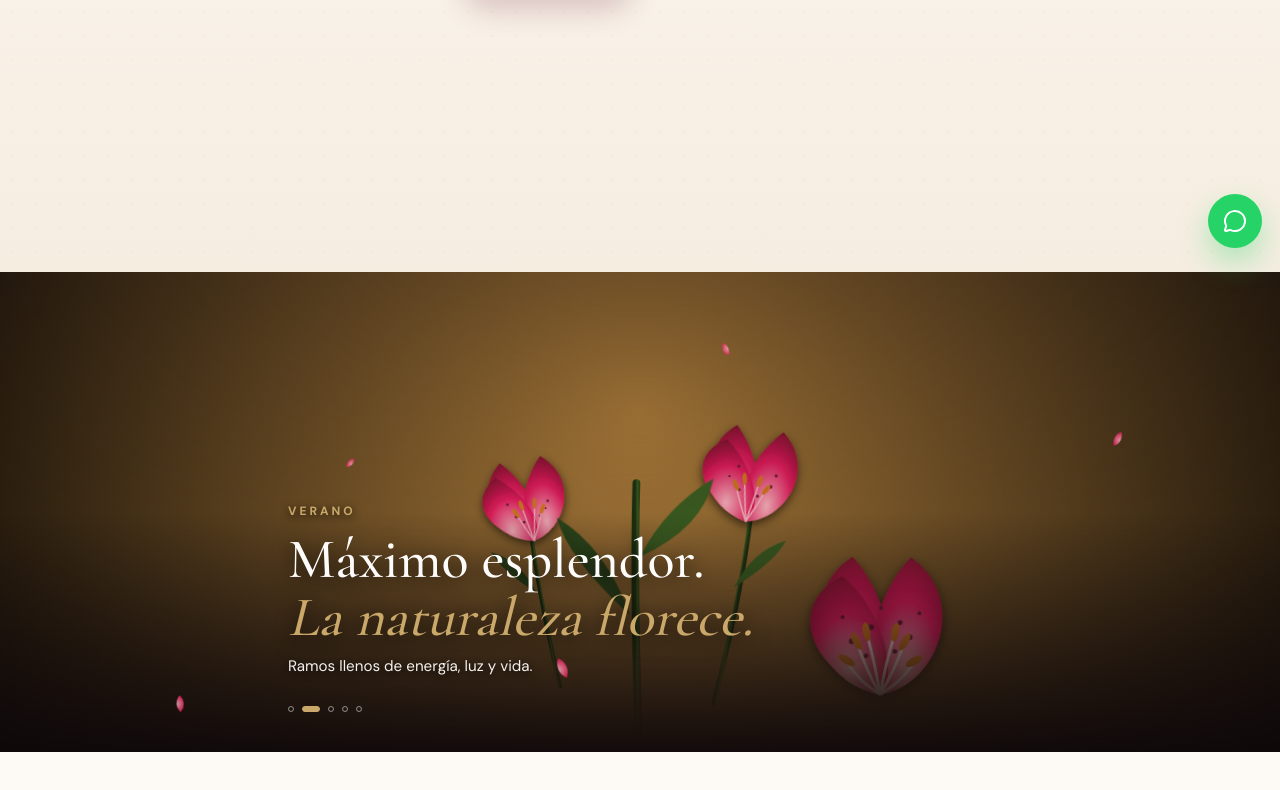
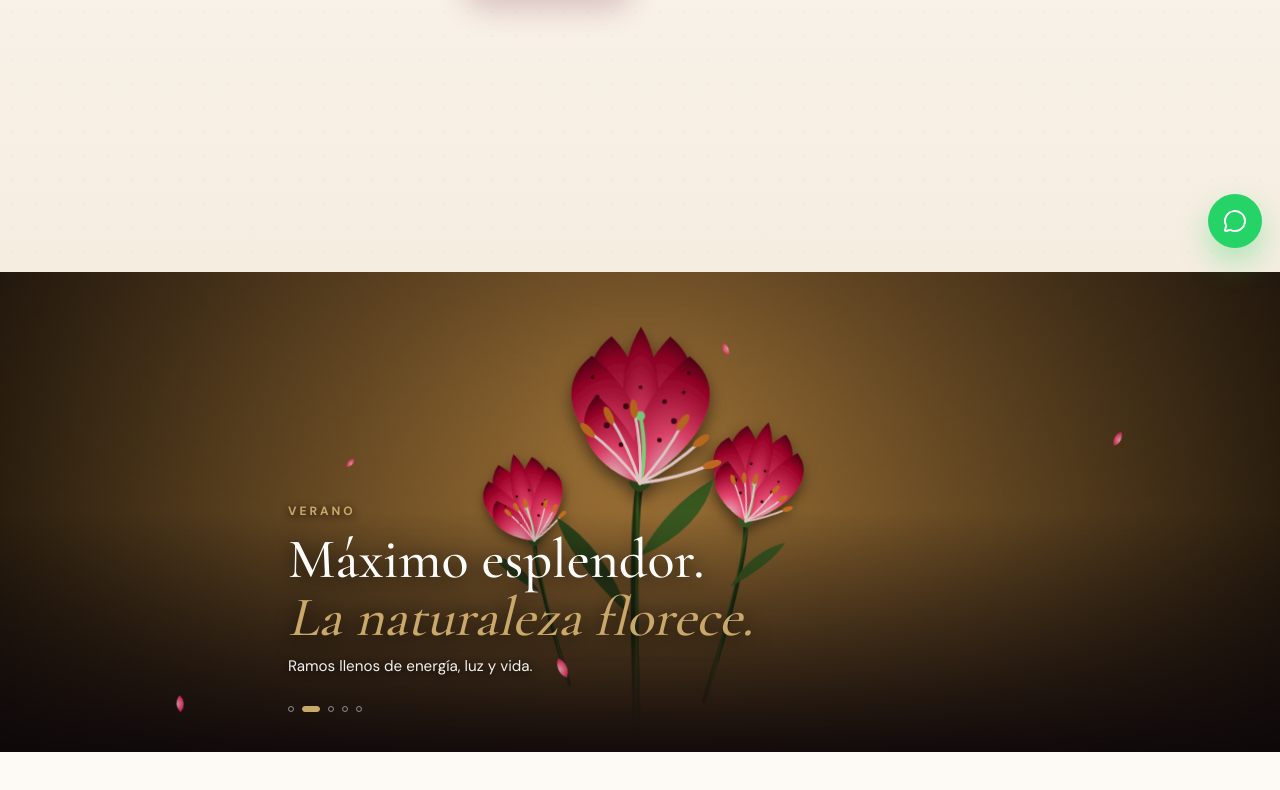
Before and after one commit to Enrique-designweb/aris-eternal-flowers, a Next.js app: page / in a window 1280 px wide. Shown: the part 528-1318 px from the top of the page. Built offline with nearby package versions, Linux system fonts and the light colour scheme.

Commit message:
Rediseño de lirios realistas, correccion de tallos y animacion de viento

```diff
--- a/components/blooming-flower.tsx
+++ b/components/blooming-flower.tsx
@@ -16,141 +16,146 @@ export function BloomingFlower({ season }: { season: number }) {
             <stop offset="100%" stopColor="#1e3310" />
           </linearGradient>
 
-          {/* Gradiente realista para los pétalos del lirio */}
-          <radialGradient id="petalGrad" cx="50%" cy="80%" r="80%">
-            <stop offset="0%" stopColor="#ffb6c1" /> {/* Rosa claro en la base */}
-            <stop offset="60%" stopColor="#e81c5e" /> {/* Rosa vibrante */}
-            <stop offset="100%" stopColor="#8c1133" /> {/* Borde más oscuro */}
+          {/* Gradiente realista del lirio: claro en el centro, vibrante afuera */}
+          <radialGradient id="petalGrad" cx="50%" cy="100%" r="100%">
+            <stop offset="0%" stopColor="#ffe6eb" />
+            <stop offset="40%" stopColor="#ff4d79" />
+            <stop offset="85%" stopColor="#b3002d" />
+            <stop offset="100%" stopColor="#66001a" />
           </radialGradient>
 
-          <radialGradient id="petalGold" cx="50%" cy="80%" r="80%">
-            <stop offset="0%" stopColor="#fff8d6" />
-            <stop offset="50%" stopColor="#f5c518" />
-            <stop offset="100%" stopColor="#c9a86a" />
+          <radialGradient id="petalGold" cx="50%" cy="100%" r="100%">
+            <stop offset="0%" stopColor="#ffffff" />
+            <stop offset="40%" stopColor="#fce38a" />
+            <stop offset="85%" stopColor="#c9a86a" />
+            <stop offset="100%" stopColor="#7a5c29" />
           </radialGradient>
 
           <filter id="softShadow" x="-20%" y="-20%" width="140%" height="140%">
-            <feDropShadow dx="0" dy="5" stdDeviation="6" floodColor="#000" floodOpacity="0.6" />
+            <feDropShadow dx="0" dy="8" stdDeviation="8" floodColor="#000" floodOpacity="0.5" />
           </filter>
         </defs>
 
         {/* --- LIRIO IZQUIERDO --- */}
-        <g className="lily lily-left" transform="translate(140, 280) scale(0.7) rotate(-10)">
-          <path className="stem" d="M0,220 Q-10,50 0,-50" stroke="url(#stemGrad)" strokeWidth="6" fill="none" strokeLinecap="round" />
+        <g className="lily lily-left" transform="translate(140, 280) scale(0.7) rotate(-15)">
+          <path className="stem" d="M0,220 Q-10,50 0,0" stroke="url(#stemGrad)" strokeWidth="6" fill="none" strokeLinecap="round" />
           <path className="leaf" d="M-5,80 Q-50,40 -60,10 Q-20,30 -5,80" fill="#2e4a1c" />
-          <g className="flower-head" transform="translate(0, -50)" filter="url(#softShadow)">
-            {/* 6 Pétalos (3 traseros, 3 frontales) */}
-            <path className="petal p-back" d="M0,0 C-40,-20 -70,-80 -30,-120 C10,-80 20,-20 0,0" fill="url(#petalGrad)" />
-            <path className="petal p-back" d="M0,0 C40,-20 70,-80 30,-120 C-10,-80 -20,-20 0,0" fill="url(#petalGrad)" />
-            <path className="petal p-back" d="M0,0 C-50,-10 -80,-60 -40,-90 C0,-60 20,-10 0,0" fill="url(#petalGrad)" transform="rotate(180)" />
 
-            <path className="petal p-front" d="M0,0 C-50,-10 -80,-80 -30,-120 C10,-80 20,-10 0,0" fill="url(#petalGrad)" />
-            <path className="petal p-front" d="M0,0 C50,-10 80,-80 30,-120 C-10,-80 -20,-10 0,0" fill="url(#petalGrad)" />
-            <path className="petal p-front" d="M0,0 C-60,-20 -90,-70 -40,-100 C0,-70 20,-20 0,0" fill="url(#petalGrad)" transform="rotate(180)" />
+          <g className="flower-head" filter="url(#softShadow)">
+            {/* Receptáculo (Base verde que une todo) */}
+            <path className="receptacle" d="M-10,0 Q0,15 10,0 L5,-10 L-5,-10 Z" fill="#2e4a1c" />
 
-            {/* Puntos característicos del lirio */}
-            <g className="flower-spots" fill="#6d1f3a" opacity="0.6">
-              <circle cx="-10" cy="-30" r="2" />
-              <circle cx="-20" cy="-40" r="2.5" />
-              <circle cx="15" cy="-35" r="2" />
-              <circle cx="25" cy="-45" r="1.5" />
-              <circle cx="-30" cy="-60" r="2" />
-              <circle cx="30" cy="-55" r="2" />
+            {/* 3 Pétalos Traseros */}
+            <path className="petal p-back" d="M0,0 C-30,-30 -60,-90 -25,-120 C10,-90 20,-30 0,0" fill="url(#petalGrad)" />
+            <path className="petal p-back" d="M0,0 C30,-30 60,-90 25,-120 C-10,-90 -20,-30 0,0" fill="url(#petalGrad)" />
+            <path className="petal p-back" d="M0,0 C-20,-40 -20,-100 0,-130 C20,-100 20,-40 0,0" fill="url(#petalGrad)" />
+
+            {/* 3 Pétalos Frontales (Más abiertos) */}
+            <path className="petal p-front" d="M0,0 C-40,-20 -80,-70 -45,-100 C-10,-70 10,-20 0,0" fill="url(#petalGrad)" />
+            <path className="petal p-front" d="M0,0 C40,-20 80,-70 45,-100 C10,-70 -10,-20 0,0" fill="url(#petalGrad)" />
+            <path className="petal p-front" d="M0,0 C-30,-10 -70,-40 -40,-70 C0,-40 10,-10 0,0" fill="url(#petalGrad)" transform="rotate(180)" />
+
+            {/* Puntos oscuros del lirio */}
+            <g className="flower-spots" fill="#4a0014" opacity="0.6">
+              <circle cx="-15" cy="-30" r="2" /><circle cx="-25" cy="-45" r="2.5" />
+              <circle cx="15" cy="-35" r="2" /><circle cx="25" cy="-50" r="2.5" />
+              <circle cx="-30" cy="-60" r="1.5" /><circle cx="30" cy="-55" r="1.5" />
+              <circle cx="-10" cy="-70" r="2" /><circle cx="10" cy="-75" r="2" />
             </g>
 
             {/* Estambres */}
             <g className="flower-center">
-              <path d="M0,0 Q-10,-20 -20,-45" stroke="#ffb6c1" strokeWidth="2" fill="none" />
-              <ellipse cx="-20" cy="-45" rx="3" ry="8" fill="#d97a24" transform="rotate(-30 -20 -45)" />
-
-              <path d="M0,0 Q10,-20 20,-45" stroke="#ffb6c1" strokeWidth="2" fill="none" />
-              <ellipse cx="20" cy="-45" rx="3" ry="8" fill="#d97a24" transform="rotate(30 20 -45)" />
-
-              <path d="M0,0 Q-5,-25 -10,-55" stroke="#ffb6c1" strokeWidth="2" fill="none" />
-              <ellipse cx="-10" cy="-55" rx="3" ry="8" fill="#d97a24" transform="rotate(-10 -10 -55)" />
-
-              <path d="M0,0 Q5,-25 10,-55" stroke="#ffb6c1" strokeWidth="2" fill="none" />
-              <ellipse cx="10" cy="-55" rx="3" ry="8" fill="#d97a24" transform="rotate(10 10 -55)" />
+              {/* Pistilo central */}
+              <path d="M0,0 Q5,-20 0,-50" stroke="#90ee90" strokeWidth="3" fill="none" strokeLinecap="round" />
+              <circle cx="0" cy="-50" r="3" fill="#90ee90" />
+              {/* 6 Estambres con polen */}
+              {[-30, -15, 15, 30, -45, 45].map((angle, i) => (
+                <g key={i} transform={`rotate(${angle})`}>
+                  <path d="M0,0 Q10,-25 15,-55" stroke="#ffe4e1" strokeWidth="2" fill="none" strokeLinecap="round" />
+                  <ellipse cx="15" cy="-55" rx="3" ry="7" fill="#d97a24" transform="rotate(15 15 -55)" />
+                </g>
+              ))}
             </g>
           </g>
         </g>
 
         {/* --- LIRIO DERECHO --- */}
-        <g className="lily lily-right" transform="translate(360, 260) scale(0.8) rotate(10)">
-          <path className="stem" d="M0,240 Q15,50 0,-60" stroke="url(#stemGrad)" strokeWidth="6" fill="none" strokeLinecap="round" />
+        <g className="lily lily-right" transform="translate(360, 260) scale(0.8) rotate(12)">
+          <path className="stem" d="M0,240 Q15,50 0,0" stroke="url(#stemGrad)" strokeWidth="6" fill="none" strokeLinecap="round" />
           <path className="leaf" d="M5,90 Q50,50 60,20 Q20,40 5,90" fill="#3d6122" />
-          <g className="flower-head" transform="translate(0, -60)" filter="url(#softShadow)">
-            <path className="petal p-back" d="M0,0 C-40,-20 -70,-80 -30,-120 C10,-80 20,-20 0,0" fill="url(#petalGrad)" />
-            <path className="petal p-back" d="M0,0 C40,-20 70,-80 30,-120 C-10,-80 -20,-20 0,0" fill="url(#petalGrad)" />
-            <path className="petal p-back" d="M0,0 C-50,-10 -80,-60 -40,-90 C0,-60 20,-10 0,0" fill="url(#petalGrad)" transform="rotate(180)" />
-            <path className="petal p-front" d="M0,0 C-50,-10 -80,-80 -30,-120 C10,-80 20,-10 0,0" fill="url(#petalGrad)" />
-            <path className="petal p-front" d="M0,0 C50,-10 80,-80 30,-120 C-10,-80 -20,-10 0,0" fill="url(#petalGrad)" />
-            <path className="petal p-front" d="M0,0 C-60,-20 -90,-70 -40,-100 C0,-70 20,-20 0,0" fill="url(#petalGrad)" transform="rotate(180)" />
 
-            <g className="flower-spots" fill="#6d1f3a" opacity="0.6">
-              <circle cx="10" cy="-35" r="2" /><circle cx="25" cy="-50" r="2.5" />
-              <circle cx="-15" cy="-40" r="2" /><circle cx="-30" cy="-55" r="1.5" />
-              <circle cx="30" cy="-65" r="2" /><circle cx="-20" cy="-70" r="2" />
+          <g className="flower-head" filter="url(#softShadow)">
+            <path className="receptacle" d="M-10,0 Q0,15 10,0 L5,-10 L-5,-10 Z" fill="#3d6122" />
+            <path className="petal p-back" d="M0,0 C-30,-30 -60,-90 -25,-120 C10,-90 20,-30 0,0" fill="url(#petalGrad)" />
+            <path className="petal p-back" d="M0,0 C30,-30 60,-90 25,-120 C-10,-90 -20,-30 0,0" fill="url(#petalGrad)" />
+            <path className="petal p-back" d="M0,0 C-20,-40 -20,-100 0,-130 C20,-100 20,-40 0,0" fill="url(#petalGrad)" />
+            <path className="petal p-front" d="M0,0 C-40,-20 -80,-70 -45,-100 C-10,-70 10,-20 0,0" fill="url(#petalGrad)" />
+            <path className="petal p-front" d="M0,0 C40,-20 80,-70 45,-100 C10,-70 -10,-20 0,0" fill="url(#petalGrad)" />
+            <path className="petal p-front" d="M0,0 C-30,-10 -70,-40 -40,-70 C0,-40 10,-10 0,0" fill="url(#petalGrad)" transform="rotate(180)" />
+
+            <g className="flower-spots" fill="#4a0014" opacity="0.6">
+              <circle cx="15" cy="-30" r="2" /><circle cx="25" cy="-45" r="2.5" />
+              <circle cx="-15" cy="-35" r="2" /><circle cx="-25" cy="-50" r="2.5" />
+              <circle cx="30" cy="-60" r="1.5" /><circle cx="-30" cy="-55" r="1.5" />
+              <circle cx="10" cy="-70" r="2" /><circle cx="-10" cy="-75" r="2" />
             </g>
 
             <g className="flower-center">
-              <path d="M0,0 Q-10,-20 -20,-45" stroke="#ffb6c1" strokeWidth="2" fill="none" />
-              <ellipse cx="-20" cy="-45" rx="3" ry="8" fill="#d97a24" transform="rotate(-30 -20 -45)" />
-              <path d="M0,0 Q10,-20 20,-45" stroke="#ffb6c1" strokeWidth="2" fill="none" />
-              <ellipse cx="20" cy="-45" rx="3" ry="8" fill="#d97a24" transform="rotate(30 20 -45)" />
-              <path d="M0,0 Q-5,-25 -10,-55" stroke="#ffb6c1" strokeWidth="2" fill="none" />
-              <ellipse cx="-10" cy="-55" rx="3" ry="8" fill="#d97a24" transform="rotate(-10 -10 -55)" />
-              <path d="M0,0 Q5,-25 10,-55" stroke="#ffb6c1" strokeWidth="2" fill="none" />
-              <ellipse cx="10" cy="-55" rx="3" ry="8" fill="#d97a24" transform="rotate(10 10 -55)" />
+              <path d="M0,0 Q5,-20 0,-50" stroke="#90ee90" strokeWidth="3" fill="none" strokeLinecap="round" />
+              <circle cx="0" cy="-50" r="3" fill="#90ee90" />
+              {[-30, -15, 15, 30, -45, 45].map((angle, i) => (
+                <g key={i} transform={`rotate(${angle})`}>
+                  <path d="M0,0 Q10,-25 15,-55" stroke="#ffe4e1" strokeWidth="2" fill="none" strokeLinecap="round" />
+                  <ellipse cx="15" cy="-55" rx="3" ry="7" fill="#d97a24" transform="rotate(15 15 -55)" />
+                </g>
+              ))}
             </g>
           </g>
         </g>
 
         {/* --- LIRIO CENTRAL (Protagonista) --- */}
         <g className="lily lily-center" transform="translate(250, 220)">
-          <path className="stem" d="M0,300 Q-10,60 0,-80" stroke="url(#stemGrad)" strokeWidth="8" fill="none" strokeLinecap="round" />
+          <path className="stem" d="M0,300 Q-10,50 0,0" stroke="url(#stemGrad)" strokeWidth="8" fill="none" strokeLinecap="round" />
           <path className="leaf" d="M-5,140 Q-70,80 -80,40 Q-30,70 -5,140" fill="#2e4a1c" />
           <path className="leaf" d="M5,80 Q70,50 80,0 Q30,30 5,80" fill="#3d6122" />
 
-          <g className="flower-head" transform="translate(0, -80)" filter="url(#softShadow)">
-            {/* 6 Pétalos Grandes */}
-            <path className="petal p-back" d="M0,0 C-40,-20 -80,-100 -30,-140 C10,-100 20,-20 0,0" fill="url(#petalGrad)" />
-            <path className="petal p-back" d="M0,0 C40,-20 80,-100 30,-140 C-10,-100 -20,-20 0,0" fill="url(#petalGrad)" />
-            <path className="petal p-back" d="M0,0 C-60,-10 -90,-80 -40,-110 C0,-80 20,-10 0,0" fill="url(#petalGrad)" transform="rotate(180)" />
+          <g className="flower-head" filter="url(#softShadow)">
+            {/* Base que une la flor con el tallo */}
+            <path className="receptacle" d="M-12,0 Q0,18 12,0 L6,-12 L-6,-12 Z" fill="#2e4a1c" />
 
-            <path className="petal p-front" d="M0,0 C-60,-10 -90,-100 -30,-140 C10,-100 20,-10 0,0" fill="url(#petalGrad)" />
-            <path className="petal p-front" d="M0,0 C60,-10 90,-100 30,-140 C-10,-100 -20,-10 0,0" fill="url(#petalGrad)" />
-            <path className="petal p-front" d="M0,0 C-70,-20 -100,-90 -40,-120 C0,-90 20,-20 0,0" fill="url(#petalGrad)" transform="rotate(180)" />
+            {/* 3 Pétalos Traseros */}
+            <path className="petal p-back" d="M0,0 C-40,-40 -80,-110 -30,-150 C10,-110 20,-40 0,0" fill="url(#petalGrad)" />
+            <path className="petal p-back" d="M0,0 C40,-40 80,-110 30,-150 C-10,-110 -20,-40 0,0" fill="url(#petalGrad)" />
+            <path className="petal p-back" d="M0,0 C-25,-50 -25,-120 0,-160 C25,-120 25,-50 0,0" fill="url(#petalGrad)" />
 
-            {/* Puntos del lirio (Puntillismo) */}
-            <g className="flower-spots" fill="#6d1f3a" opacity="0.5">
-              <circle cx="-15" cy="-40" r="2.5" /><circle cx="-30" cy="-55" r="3" />
-              <circle cx="15" cy="-45" r="2.5" /><circle cx="30" cy="-60" r="3" />
-              <circle cx="-40" cy="-80" r="2" /><circle cx="40" cy="-85" r="2" />
-              <circle cx="-10" cy="-70" r="3" /><circle cx="20" cy="-75" r="2.5" />
-              <circle cx="0" cy="-90" r="2" />
+            {/* 3 Pétalos Frontales */}
+            <path className="petal p-front" d="M0,0 C-50,-30 -100,-90 -50,-130 C0,-90 20,-30 0,0" fill="url(#petalGrad)" />
+            <path className="petal p-front" d="M0,0 C50,-30 100,-90 50,-130 C0,-90 -20,-30 0,0" fill="url(#petalGrad)" />
+            <path className="petal p-front" d="M0,0 C-35,-10 -80,-50 -45,-90 C0,-50 10,-10 0,0" fill="url(#petalGrad)" transform="rotate(180)" />
+
+            {/* Puntos (Puntillismo) */}
+            <g className="flower-spots" fill="#4a0014" opacity="0.5">
+              <circle cx="-20" cy="-40" r="2.5" /><circle cx="-35" cy="-60" r="3" />
+              <circle cx="20" cy="-45" r="2.5" /><circle cx="35" cy="-65" r="3" />
+              <circle cx="-45" cy="-90" r="2" /><circle cx="45" cy="-95" r="2" />
+              <circle cx="-15" cy="-80" r="3" /><circle cx="25" cy="-85" r="2.5" />
+              <circle cx="0" cy="-100" r="2" /><circle cx="-50" cy="-110" r="2" />
+              <circle cx="50" cy="-115" r="2" />
             </g>
 
-            {/* Estambres Centrales (Polen naranja) */}
+            {/* Centro (Pistilo y Estambres) */}
             <g className="flower-center">
-              {/* 6 Estambres */}
-              <path d="M0,0 Q-15,-25 -25,-55" stroke="#ffe4e1" strokeWidth="3" fill="none" />
-              <ellipse cx="-25" cy="-55" rx="4" ry="10" fill="#d97a24" transform="rotate(-30 -25 -55)" />
+              {/* Pistilo (Verde) */}
+              <path d="M0,0 Q8,-30 0,-70" stroke="#90ee90" strokeWidth="4" fill="none" strokeLinecap="round" />
+              <circle cx="0" cy="-70" r="5" fill="#90ee90" />
 
-              <path d="M0,0 Q15,-25 25,-55" stroke="#ffe4e1" strokeWidth="3" fill="none" />
-              <ellipse cx="25" cy="-55" rx="4" ry="10" fill="#d97a24" transform="rotate(30 25 -55)" />
-
-              <path d="M0,0 Q-5,-30 -15,-65" stroke="#ffe4e1" strokeWidth="3" fill="none" />
-              <ellipse cx="-15" cy="-65" rx="4" ry="10" fill="#d97a24" transform="rotate(-10 -15 -65)" />
-
-              <path d="M0,0 Q5,-30 15,-65" stroke="#ffe4e1" strokeWidth="3" fill="none" />
-              <ellipse cx="15" cy="-65" rx="4" ry="10" fill="#d97a24" transform="rotate(10 15 -65)" />
-
-              <path d="M0,0 Q-25,-15 -35,-35" stroke="#ffe4e1" strokeWidth="3" fill="none" />
-              <ellipse cx="-35" cy="-35" rx="4" ry="10" fill="#d97a24" transform="rotate(-60 -35 -35)" />
-
-              <path d="M0,0 Q25,-15 35,-35" stroke="#ffe4e1" strokeWidth="3" fill="none" />
-              <ellipse cx="35" cy="-35" rx="4" ry="10" fill="#d97a24" transform="rotate(60 35 -35)" />
+              {/* 6 Estambres Grandes */}
+              {[-40, -20, 20, 40, -60, 60].map((angle, i) => (
+                <g key={i} transform={`rotate(${angle})`}>
+                  <path d="M0,0 Q15,-35 20,-75" stroke="#ffe4e1" strokeWidth="3" fill="none" strokeLinecap="round" />
+                  <ellipse cx="20" cy="-75" rx="4" ry="10" fill="#d97a24" transform="rotate(15 20 -75)" />
+                </g>
+              ))}
             </g>
           </g>
         </g>
```
Also changed, not shown: app/globals.css (+25 -23 lines).
